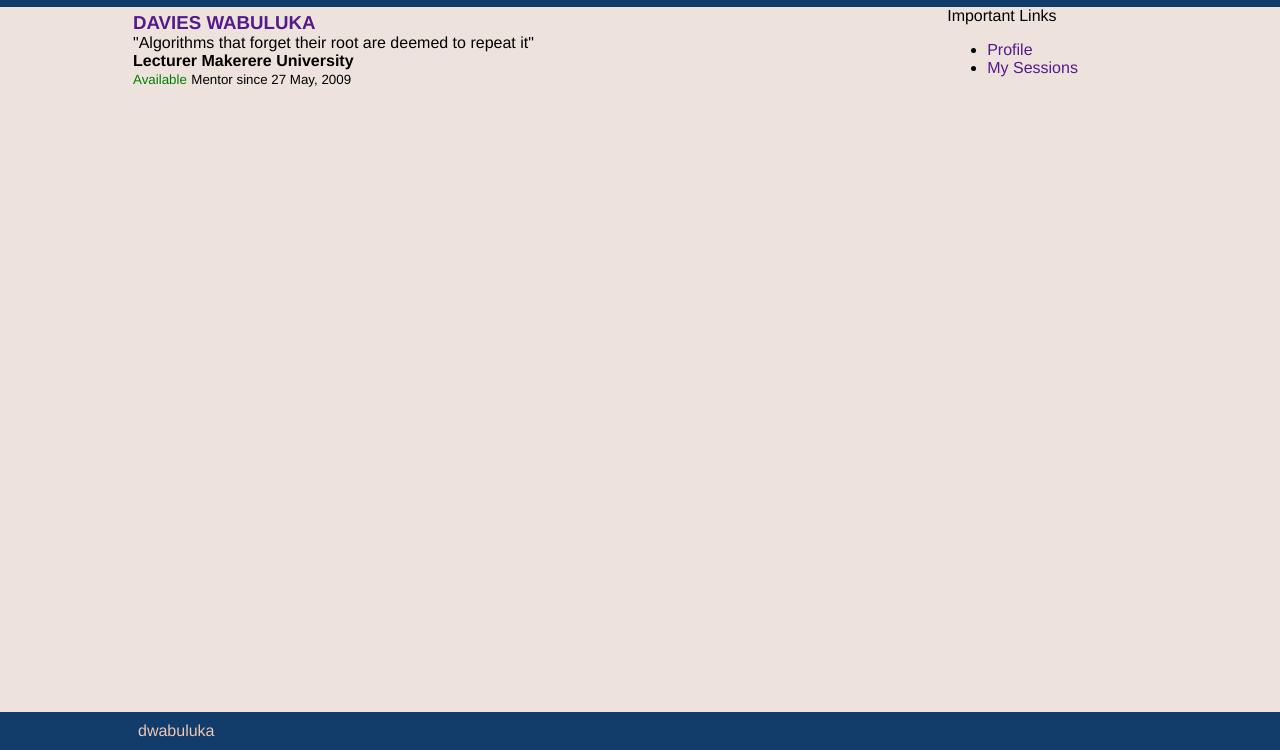
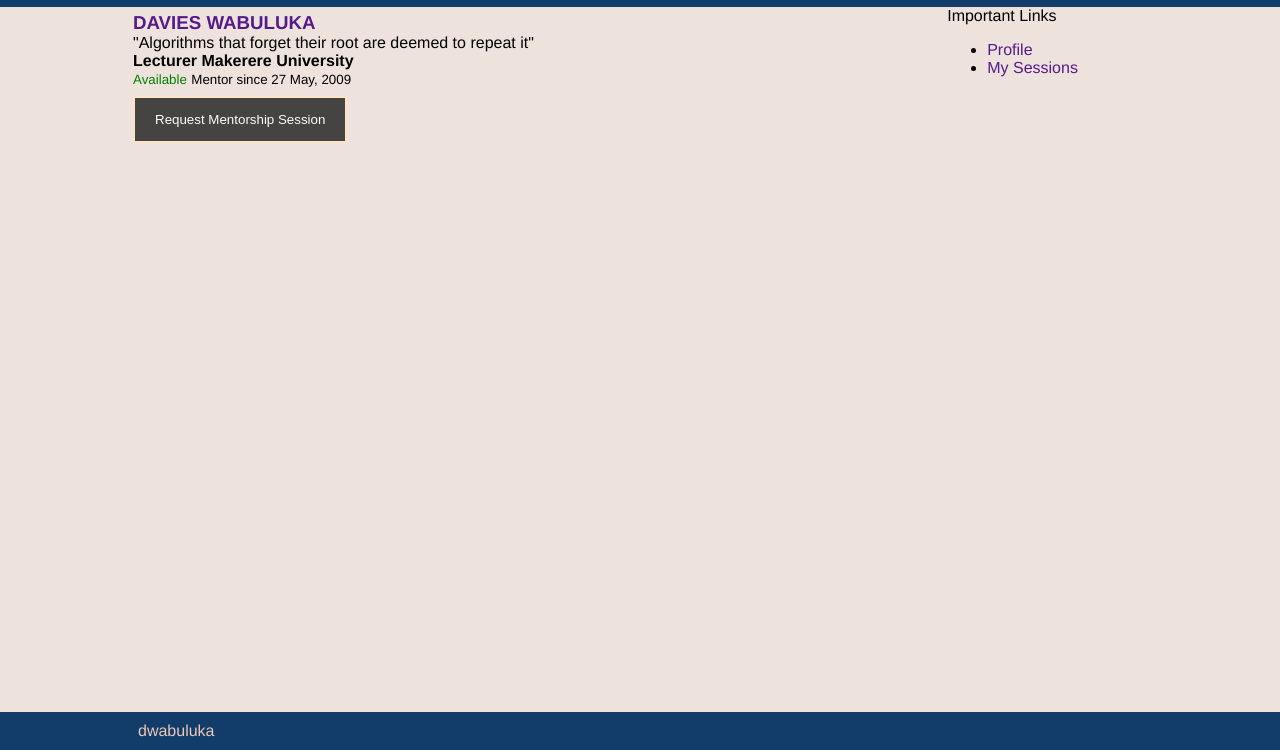
Before and after one commit to Wabuluka/FreeMentors, a plain HTML site: page ui/mentor-view.html in a window 1280 px wide. Shown: the part 50-800 px from the top of the page. Drawn offline with Linux system fonts and the light colour scheme.

Commit message:
[ft #167580744] create a session

```diff
--- a/ui/mentor-view.html
+++ b/ui/mentor-view.html
@@ -22,6 +22,7 @@
                     <h4>Lecturer Makerere University</h4>
                     <small class="mentor-status-available">Available</small>
                     <small class="mentor-date">Mentor since 27 May, 2009</small>
+                    <p><button>Request Mentorship Session</button></p>
                 </div>
 
             </div>
```
